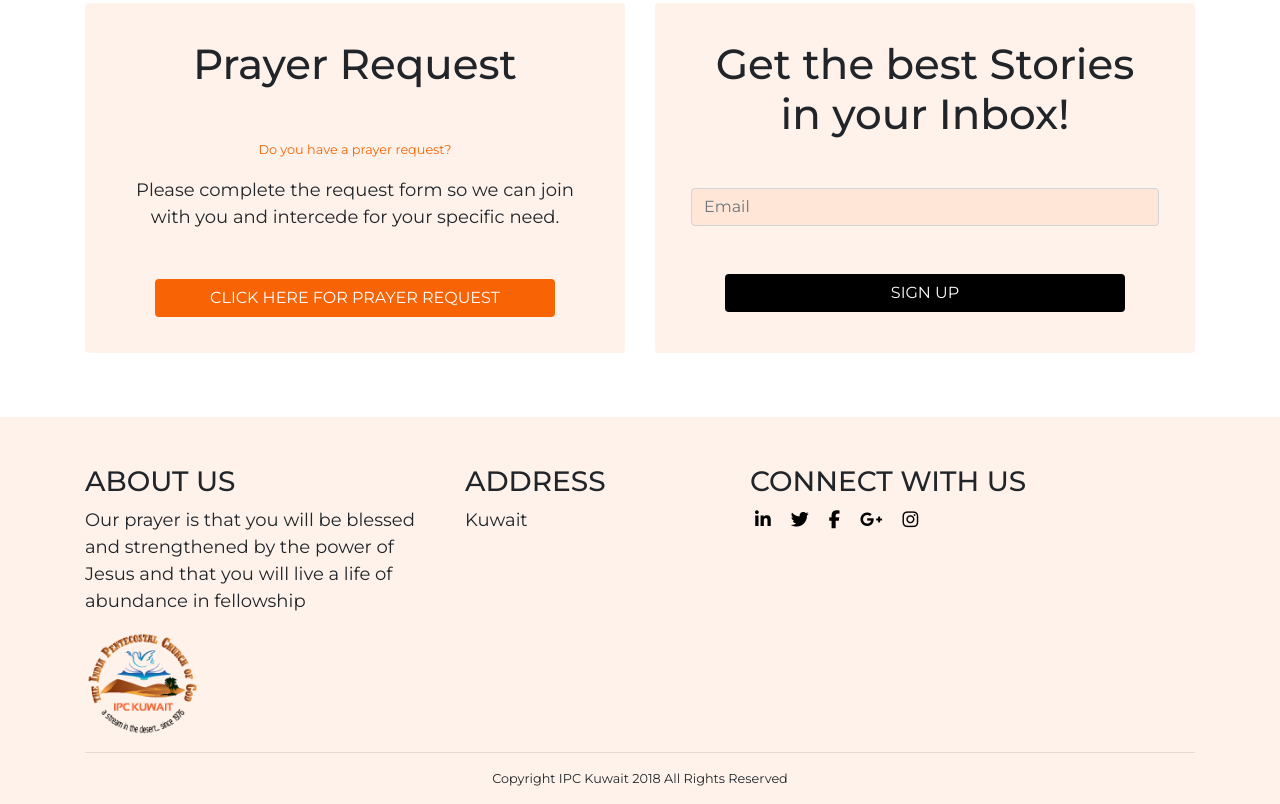
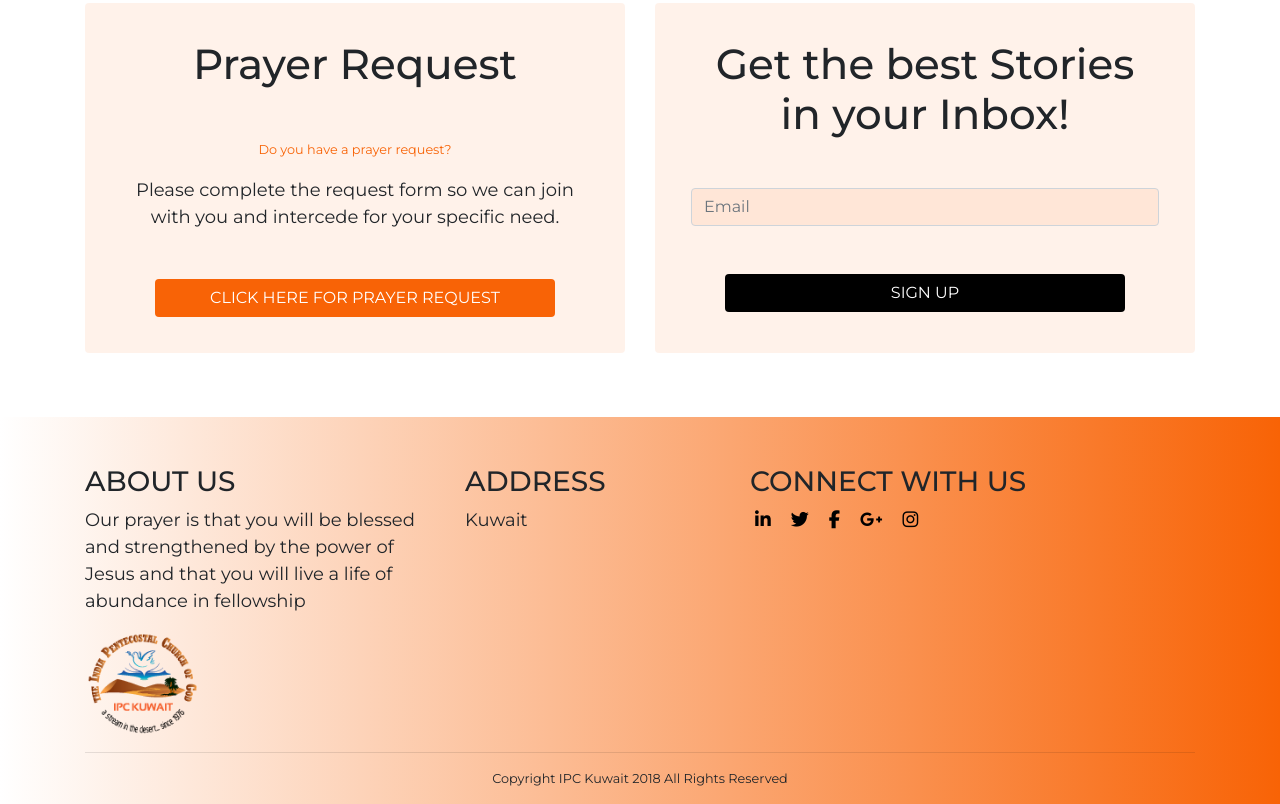
Before and after one commit to usmankhalid2591/IPC-Kuwait, a plain HTML site: page index.html in a window 1280 px wide. Shown: the part 5392-6196 px from the top of the page. Drawn offline with Linux system fonts and the light colour scheme; a script that the page names is missing.

Commit message:
Footer gradient bg.

```diff
--- a/css/style.scss
+++ b/css/style.scss
@@ -59,6 +59,14 @@ h3 {
     rgba(248, 99, 6, 1) 0%,
     rgba(255, 255, 255, 1) 100%
   );
+}
+
+.bg--orangeGradient--footer{
+  background: rgb(248,99,6);
+background: -moz-linear-gradient(270deg, rgba(248,99,6,1) 0%, rgba(255,255,255,1) 100%);
+background: -webkit-linear-gradient(270deg, rgba(248,99,6,1) 0%, rgba(255,255,255,1) 100%);
+background: linear-gradient(270deg, rgba(248,99,6,1) 0%, rgba(255,255,255,1) 100%);
+filter: progid:DXImageTransform.Microsoft.gradient(startColorstr="#f86306",endColorstr="#ffffff",GradientType=1);
 }
 
 header {
--- a/index.html
+++ b/index.html
@@ -413,7 +413,7 @@
 		</div>
 	</section>
 
-	<footer class="bg--lighterOrange pt-5 mt-3">
+	<footer class="bg--orangeGradient--footer pt-5 mt-3">
 		<div class="container">
 			<div class="row">
 				<div class="col-lg-4 col-md-12">
```
Also changed, not shown: css/style.css.
